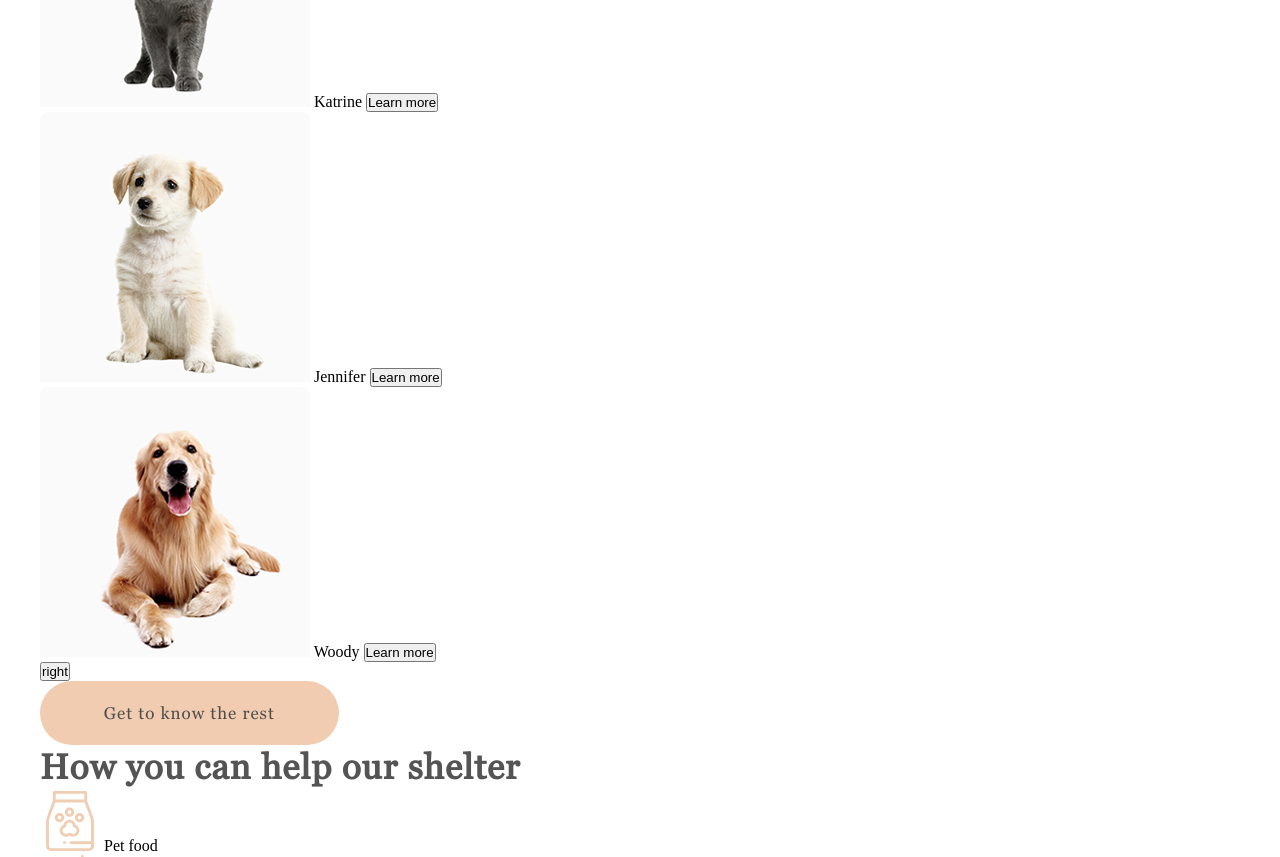
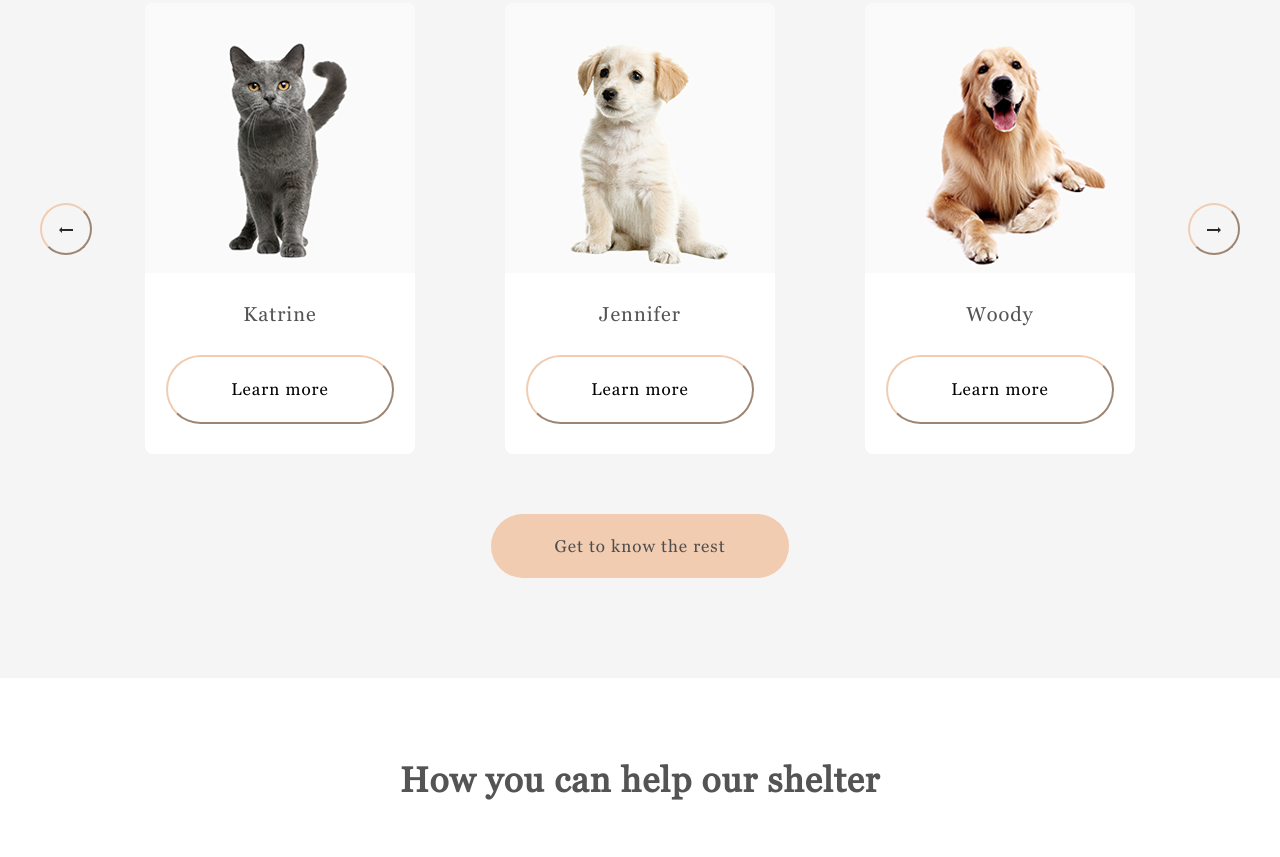
Before and after one commit to dlokhmatov/PetShop, a plain HTML site: page index.html in a window 1280 px wide. Shown: the part 1722-2579 px from the top of the page. Drawn offline with Linux system fonts and the light colour scheme.

Commit message:
feat: pets and donations page style

```diff
--- a/index.html
+++ b/index.html
@@ -48,31 +48,44 @@
         </div>
         <div class="pets">
             <div class="container">
-                <h2>Our friends who are looking for a house</h2>
+                <article class="our-pets">
+                    <h2>Our friends who<br> are looking for a house</h2>
+                    <div class="pets-cards-carousel">
+                        <button class="round-button left">
+                            <svg width="14" height="6" viewBox="0 0 14 6" fill="none" xmlns="http://www.w3.org/2000/svg">
+                                <path d="M0 4V2L11 2V0L14 3L11 6V4L0 4Z" fill="#292929"/>
+                            </svg>
+                        </button>
                         <div class="cards-container">
-                    <button>left</button>
                             <div class="pet-card">
                                 <img src="images/pets-katrine.png" alt="Katrine" class="pet-image">
                                 <span>Katrine</span>
-                        <button>Learn more</button>
+                                <button class="pet-card-button">Learn more</button>
                             </div>
                             <div class="pet-card">
                                 <img src="images/pets-jennifer.png" alt="Jennifer" class="pet-image">
                                 <span>Jennifer</span>
-                        <button>Learn more</button>
+                                <button class="pet-card-button">Learn more</button>
                             </div>
                             <div class="pet-card">
                                 <img src="images/pets-woody.png" alt="Woody" class="pet-image">
                                 <span>Woody</span>
-                        <button>Learn more</button>
+                                <button class="pet-card-button">Learn more</button>
                             </div>
-                    <button>right</button>
+                        </div>
+                        <button class="round-button right">
+                            <svg width="14" height="6" viewBox="0 0 14 6" fill="none" xmlns="http://www.w3.org/2000/svg">
+                                <path d="M0 4V2L11 2V0L14 3L11 6V4L0 4Z" fill="#292929"/>
+                            </svg>
+                        </button>
                     </div>
                     <button class="primary-btn">Get to know the rest</button>
+                </article>
             </div>
         </div>
         <div class="help">
             <div class="container">
+                <div class="help-section">
                     <h2>How you can help our shelter</h2>
                     <div class="help-list">
                         <div class="help-card">
@@ -110,6 +123,7 @@
                         <div class="help-card">
                             <img src="images/svgs/icon-sleeping-area.svg" alt="Sleeping areas" class="help-image">
                             <span>Sleeping areas</span>
+                        </div>
                     </div>
                 </div>
             </div>
--- a/style.css
+++ b/style.css
@@ -194,3 +194,119 @@ p {
 .about-section > p {
     color: var(--clr-dark-xl);
 }
+
+.pets {
+    background-color: var(--clr-light-l);
+}
+
+.our-pets {
+    flex-direction: column;
+    gap: 3.75rem;
+    justify-content: center;
+    padding-top: 5rem;
+    padding-bottom: 6.25rem;
+}
+
+.our-pets > h2 {
+    text-align: center;
+}
+
+.cards-container {
+    display: flex;
+    gap: 5.625rem;
+}
+
+.pets-cards-carousel {
+    display: flex;
+    flex-direction: row;
+    gap: 3.3125rem;
+    align-items: center;
+}
+
+.round-button {
+    background-color: transparent;
+    border-radius: 50%;
+    width: 52px;
+    height: 52px;
+    border-color: var(--clr-primary-dark-3xl);
+    align-items: center;
+}
+
+.left > svg{
+    transform: rotate(180deg);
+}
+
+.round-button:hover {
+    border: none;
+    background-color: var(--clr-primary-light);
+}
+
+.pet-card {
+    display: flex;
+    flex-direction: column;
+    gap: 1.875rem;
+    padding-bottom: 1.875rem;
+    align-items: center;
+    background-color: var(--clr-light-xl);
+    border-radius: 0.5rem;
+}
+
+.pet-card > span {
+    font-family: var(--ff-primary);
+    font-size: var(--fs-h4);
+    letter-spacing: 0.0625rem;
+    color: var(--clr-dark-l);
+}
+
+.pet-card-button {
+    background-color: transparent;
+    border-color: var(--clr-primary-dark-3xl);
+    border-radius: 100vmax;
+    padding: 1.25em 3.75em;
+    font-family: var(--ff-primary);
+    font-size: 1.0625rem;
+    line-height: 130%;
+    letter-spacing: 0.0625rem;
+    cursor: pointer;
+}
+
+.pet-card-button:hover {
+    border: none;
+    background-color: var(--clr-primary-light);
+}
+
+.help-section {
+    display: flex;
+    flex-direction: column;
+    justify-content: center;
+    align-items: center;
+    gap: 3.75rem;
+    padding-top: 5rem;
+    padding-bottom: 6.25rem;
+}
+
+.help-card {
+    display: flex;
+    flex-direction: column;
+    gap: 1.875rem;;
+    align-items: center;
+}
+
+.help-card > span {
+    font-family: var(--ff-primary);
+    font-size: var(--fs-h4);
+    color: var(--clr-dark-l);
+    line-height: 115%;
+    letter-spacing: 0.0625rem;
+}
+
+.help-list {
+    display: flex;
+    flex-wrap: wrap;
+    gap: 7.5rem;
+    justify-content: center;
+}
+
+.donations {
+    background-color: var(--clr-light-l);
+}
```
Also changed, not shown: images/svgs/Arrow.svg (added). Lines whose indentation alone changed are shown as unchanged.
